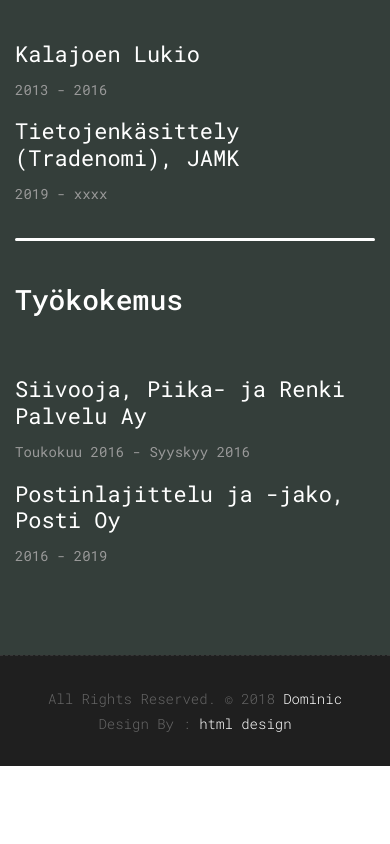
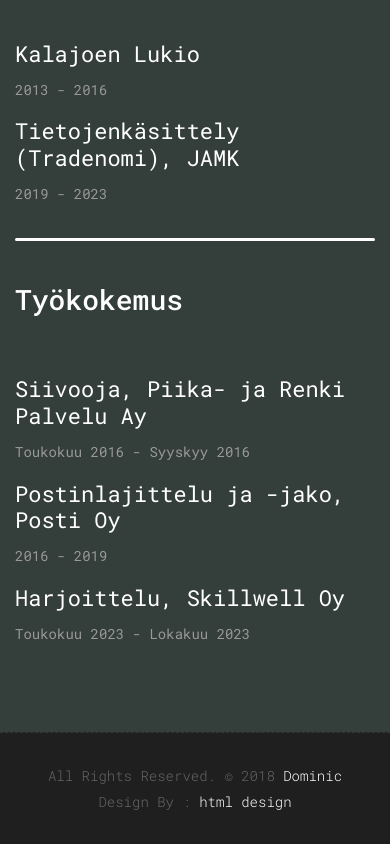
Before and after one commit to SraAin/portfolio, a plain HTML site: page index.html in a window 390 px wide. Shown: the part 9398-10242 px from the top of the page. Before the commit the page ends 10164 px from the top, so only its background shows below. Drawn offline with nearby package versions, Linux system fonts and the light colour scheme.

Commit message:
CV section information updated

```diff
--- a/index.html
+++ b/index.html
@@ -567,7 +567,7 @@ console.log(lcs);
           <div class="col-md-4">
             <div>
               <h2 class="cv-title">Tietojenkäsittely (Tradenomi), JAMK</h2>
-              <p>2019 - xxxx</p>
+              <p>2019 - 2023</p>
             </div>
           </div>
           <!-- end col -->
@@ -592,6 +592,13 @@ console.log(lcs);
             <div>
               <h2 class="cv-title">Postinlajittelu ja -jako, Posti Oy</h2>
               <p>2016 - 2019</p>
+            </div>
+          </div>
+          <!-- end col -->
+          <div class="col-md-4">
+            <div>
+              <h2 class="cv-title">Harjoittelu, Skillwell Oy</h2>
+              <p>Toukokuu 2023 - Lokakuu 2023</p>
             </div>
           </div>
           <!-- end col -->
```
